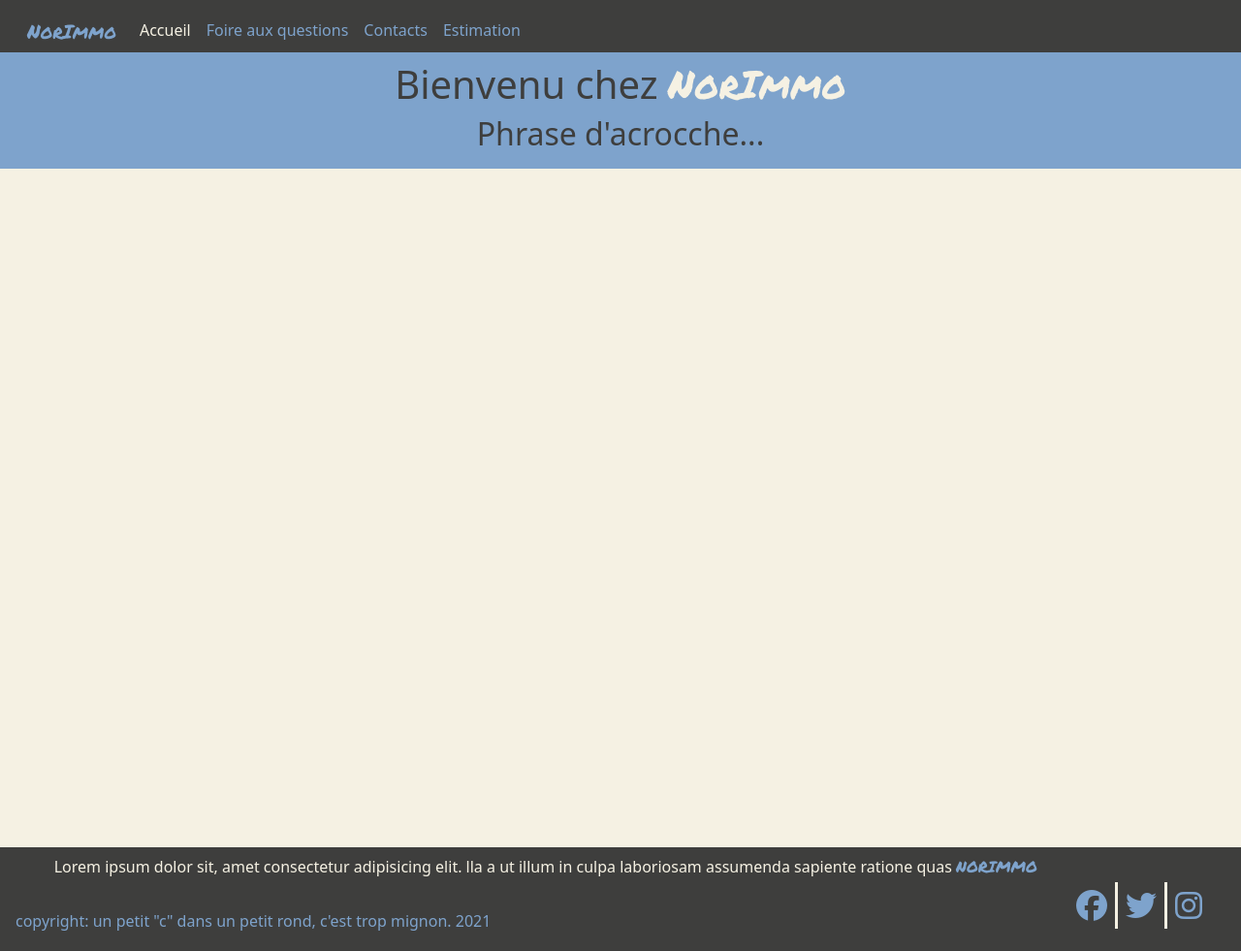
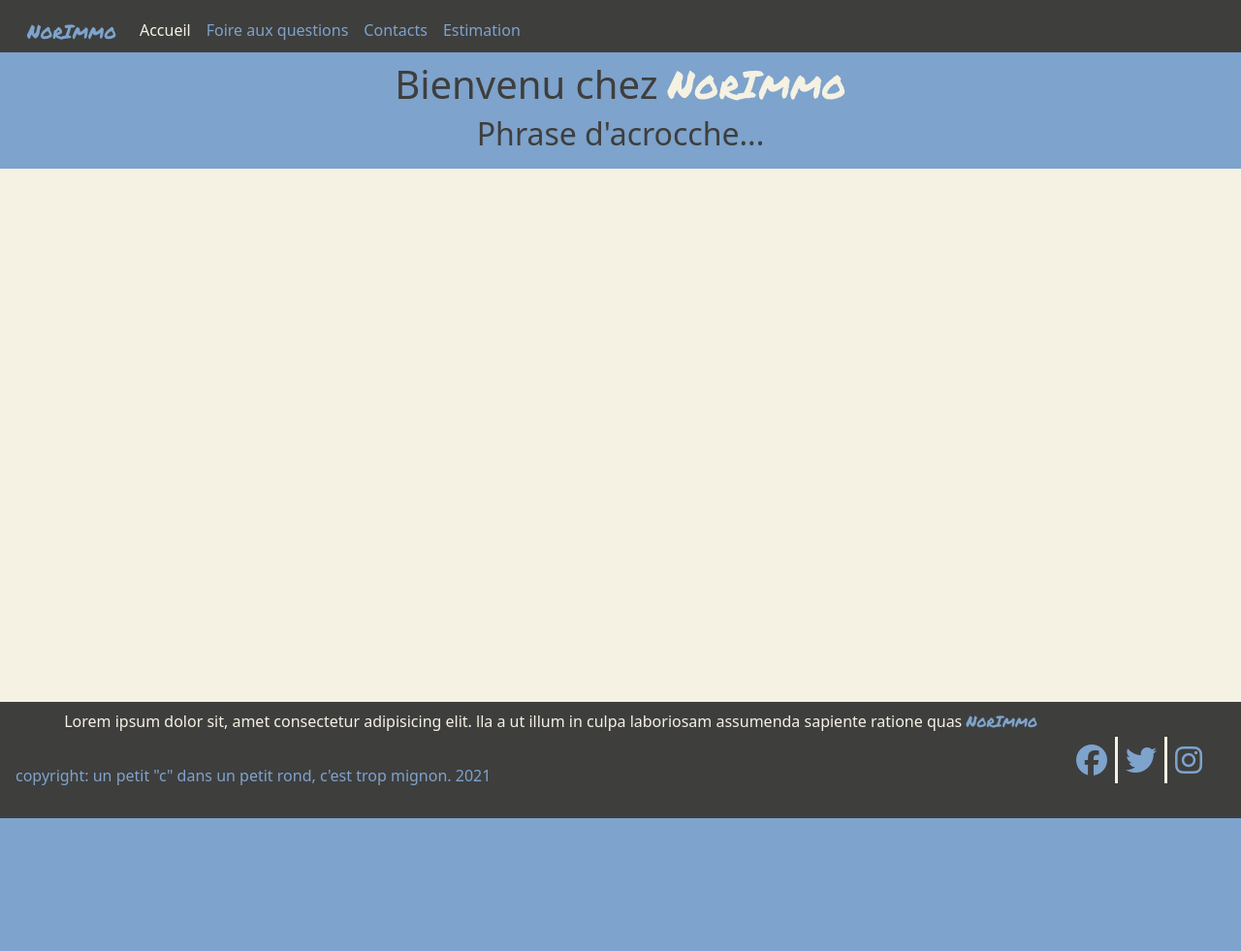
Before and after one commit to romainMeteye/NorImmo, a website built with Parcel: page index.html in a window 1280 px wide. Shown: the whole page at 97% size. After the commit the page ends 844 px from the top, so only its background shows below. Built offline with nearby package versions, Linux system fonts and the light colour scheme.

Commit message:
templateBase

```diff
--- a/css/main.css
+++ b/css/main.css
@@ -113,7 +113,7 @@ header {
   margin-top: 0;
 }
 main{
-  height: 700px;
+  height: 550px;
   width: 100%;
   background-color: #F5F1E3;
 
--- a/index.html
+++ b/index.html
@@ -48,7 +48,7 @@
     <div class="responsive">
       <p class="text-end pt-2"> Lorem ipsum dolor sit, amet consectetur adipisicing elit.
         lla a ut illum in culpa laboriosam assumenda sapiente ratione quas
-        <span class="logo color">NORIMMO</span></p>
+        <span class="logo color">NorImmo</span></p>
         <p class="color fs-6 p-3">copyright: un petit "c" dans un petit rond, c'est trop mignon. 2021</p>
 
     </div>
```
